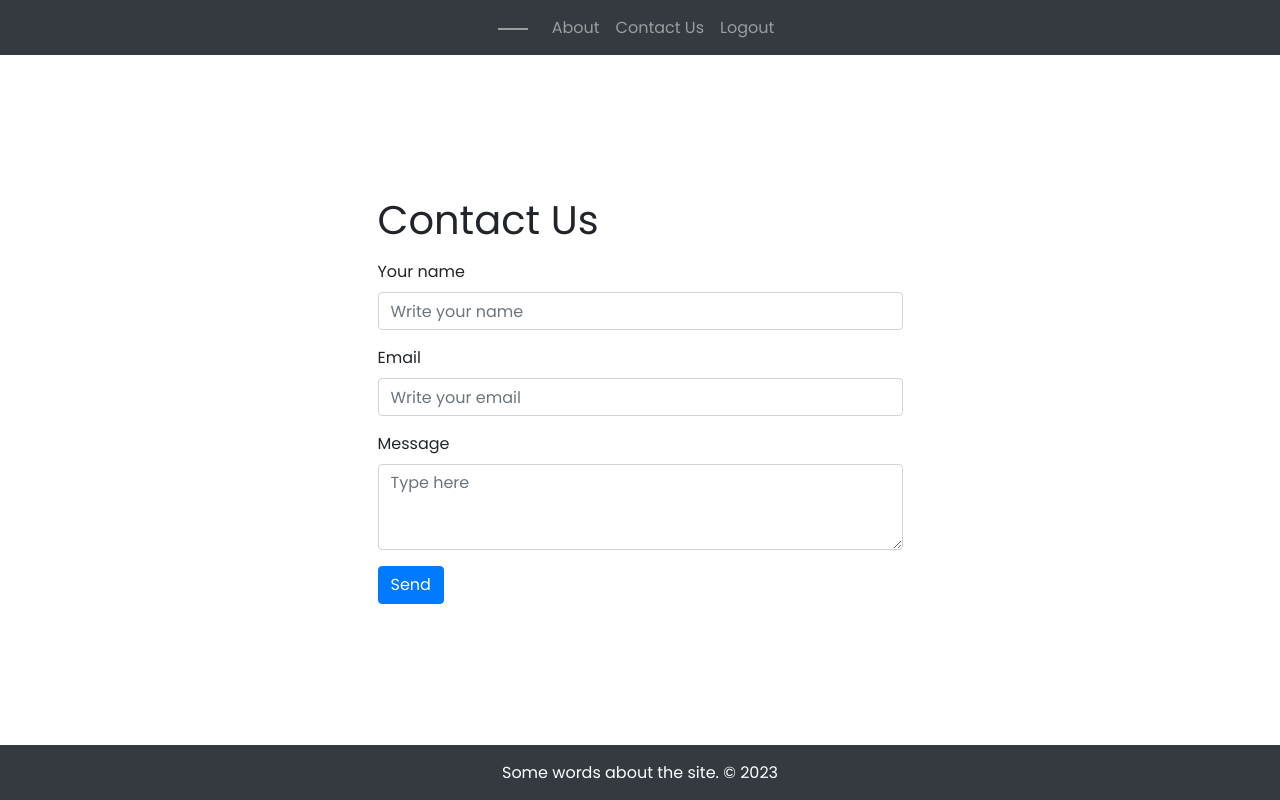
After one commit to Ren4lk/simple_chat_django, a Django app: page /contact-us/ in a window 1280 px wide. The commit adds this page. Run offline with Django 5.2, Linux system fonts and the light colour scheme; the visitor is signed in with stand-in values (Sample User, id 1); some libraries are stand-ins or nearby versions; grey boxes are pictures that could not be loaded.

Commit message:
Corrected paths un urls

```diff
--- /dev/null
+++ b/chat/templates/chat/header.html
@@ -0,0 +1,85 @@
+{% load static %}
+
+{% block header %}
+  <header>
+    <nav class="navbar navbar-expand-lg navbar-dark bg-dark d-flex align-items-center justify-content-center" style="height: 55px">
+      <li class="d-lg-none nav-item pr-4">
+        <button type="button" class="btn btn-primary d-lg-none" data-toggle="modal" data-target="#myModal">Users</button>
+
+        <div class="modal fade" id="myModal">
+          <div class="modal-dialog modal-dialog-scrollable">
+            <div class="modal-content">
+              <div class="modal-header">
+                <h5 class="modal-title">Список пользователей</h5>
+                <button type="button" class="close" data-dismiss="modal">&times;</button>
+              </div>
+              <div class="modal-body">
+                <!-- Ваш код для списка пользователей -->
+
+                <!-- Search input -->
+                <div class="input-group m-2">
+                  <input type="text" class="form-control col-10" placeholder="find user" aria-label="Поиск контактов" aria-describedby="search-button" />
+                  <div class="input-group-append">
+                    <button class="btn btn-outline-secondary" type="button" id="search-button"><i class="fas fa-search"></i></button>
+                  </div>
+                </div>
+                <!-- Contacts list -->
+                <div class="list-group" style="overflow-y: auto; height: calc(100% - 104px)">
+                  <a href="#" class="list-group-item list-group-item-action d-flex align-items-center active">
+                    <div class="d-flex flex-column">
+                      <h6 class="mb-1">Anna</h6>
+                    </div>
+                    <span class="badge badge-primary badge-pill ml-auto">2</span>
+                  </a>
+                  <a href="#" class="list-group-item list-group-item-action d-flex align-items-center">
+                    <div class="d-flex flex-column">
+                      <h6 class="mb-1">Ivan</h6>
+                    </div>
+                  </a>
+                  <a href="#" class="list-group-item list-group-item-action d-flex align-items-center">
+                    <div class="d-flex flex-column">
+                      <h6 class="mb-1">Maria</h6>
+                    </div>
+                  </a>
+                  <!-- End of contacts list -->
+                </div>
+                <!-- Filter radio buttons -->
+                <div class="d-flex justify-content-around p-2">
+                  <div class="form-check form-check-inline">
+                    <input class="form-check-input" type="radio" name="filter" id="all" value="all" checked />
+                    <label class="form-check-label" for="all">All</label>
+                  </div>
+                  <div class="form-check form-check-inline">
+                    <input class="form-check-input" type="radio" name="filter" id="online" value="online" />
+                    <label class="form-check-label" for="online">Male</label>
+                  </div>
+                  <div class="form-check form-check-inline">
+                    <input class="form-check-input" type="radio" name="filter" id="unread" value="unread" />
+                    <label class="form-check-label" for="unread">Female</label>
+                  </div>
+                </div>
+              </div>
+              <div class="modal-footer">
+                <button type="button" class="btn btn-danger" data-dismiss="modal">Закрыть</button>
+              </div>
+            </div>
+          </div>
+        </div>
+      </li>
+      <a class="navbar-brand" href="{% url 'chat:index' %}"><img src="..." alt="logo" width="30" height="2" /></a>
+      <div class="navbar-expand" id="navbarNavAltMarkup">
+        <div class="navbar-nav ml-auto mr-auto">
+          <li class="nav-item">
+            <a class="nav-link" href="{% url 'main:about' %}">About</a>
+          </li>
+          <li class="nav-item">
+            <a class="nav-link" href="{% url 'main:contact-us' %}">Contact Us</a>
+          </li>
+          <li class="nav-item">
+            <a class="nav-link" href="#">Logout</a>
+          </li>
+        </div>
+      </div>
+    </nav>
+  </header>
+{% endblock %}
--- /dev/null
+++ b/main/templates/main/contact-us.html
@@ -0,0 +1,33 @@
+{% extends 'base.html' %}
+{% load static %}
+
+{% block header %}
+  {% if user.is_authenticated %}
+    {% include 'chat/header.html' %}
+  {% else %}
+    {% include 'main/header.html' %}
+  {% endif %}
+{% endblock %}
+
+{% block content %}
+  <main class="container-lg d-flex" style="height: calc(100vh - 110px); overflow: hidden">
+    <div class="container my-auto col-12 col-xl-6 col-lg-6 col-md-8">
+      <h1 class="mb-3">Contact Us</h1>
+      <form>
+        <div class="form-group">
+          <label for="name">Your name</label>
+          <input type="text" class="form-control" id="name" placeholder="Write your name" />
+        </div>
+        <div class="form-group">
+          <label for="email">Email</label>
+          <input type="email" class="form-control" id="email" placeholder="Write your email" />
+        </div>
+        <div class="form-group">
+          <label for="message">Message</label>
+          <textarea class="form-control" id="message" rows="3" placeholder="Type here"></textarea>
+        </div>
+        <button type="submit" class="btn btn-primary">Send</button>
+      </form>
+    </div>
+  </main>
+{% endblock %}
--- a/main/urls.py
+++ b/main/urls.py
@@ -8,4 +8,5 @@ app_name = "main"
 urlpatterns = [
     path("", views.index, name="index"),
     path("about/", views.about, name="about"),
+    path("contact-us/", views.contact_us, name="contact-us"),
 ]
--- a/main/views.py
+++ b/main/views.py
@@ -17,3 +17,10 @@ def about(request):
         "text_on_page": "Lorem ipsum dolor sit amet consectetur adipisicing elit. Exercitationem, sit!",
     }
     return render(request, "main/about.html", context)
+
+
+def contact_us(request):
+    context = {
+        "title": "Contacts",
+    }
+    return render(request, "main/contact-us.html", context)
```
Also changed, not shown: chat/templates/chat/index.html (+1 -81 lines), main/templates/main/about.html (+6 -16 lines), main/templates/main/header.html (added, +19 -0 lines), main/templates/main/index.html (+1 -15 lines).
